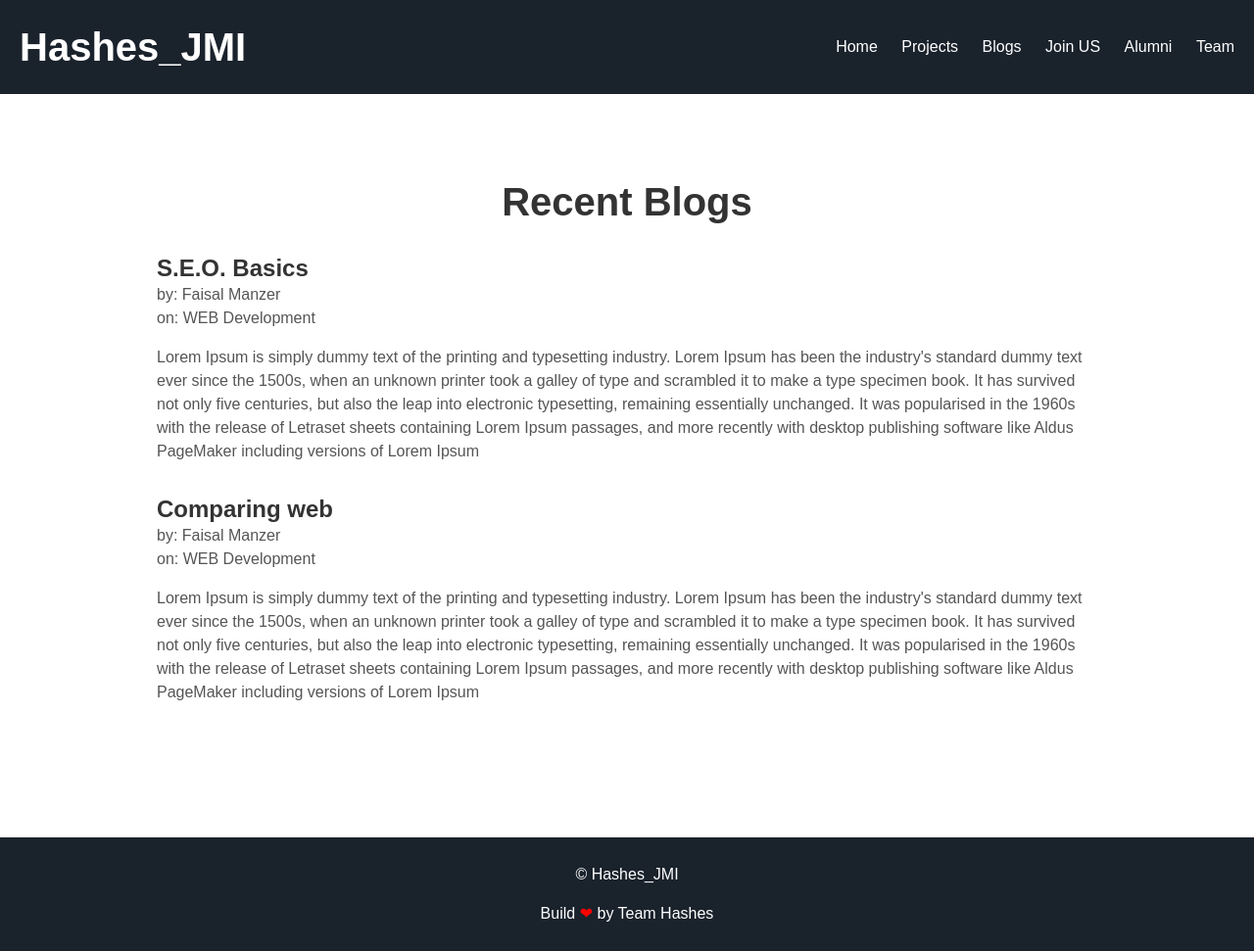
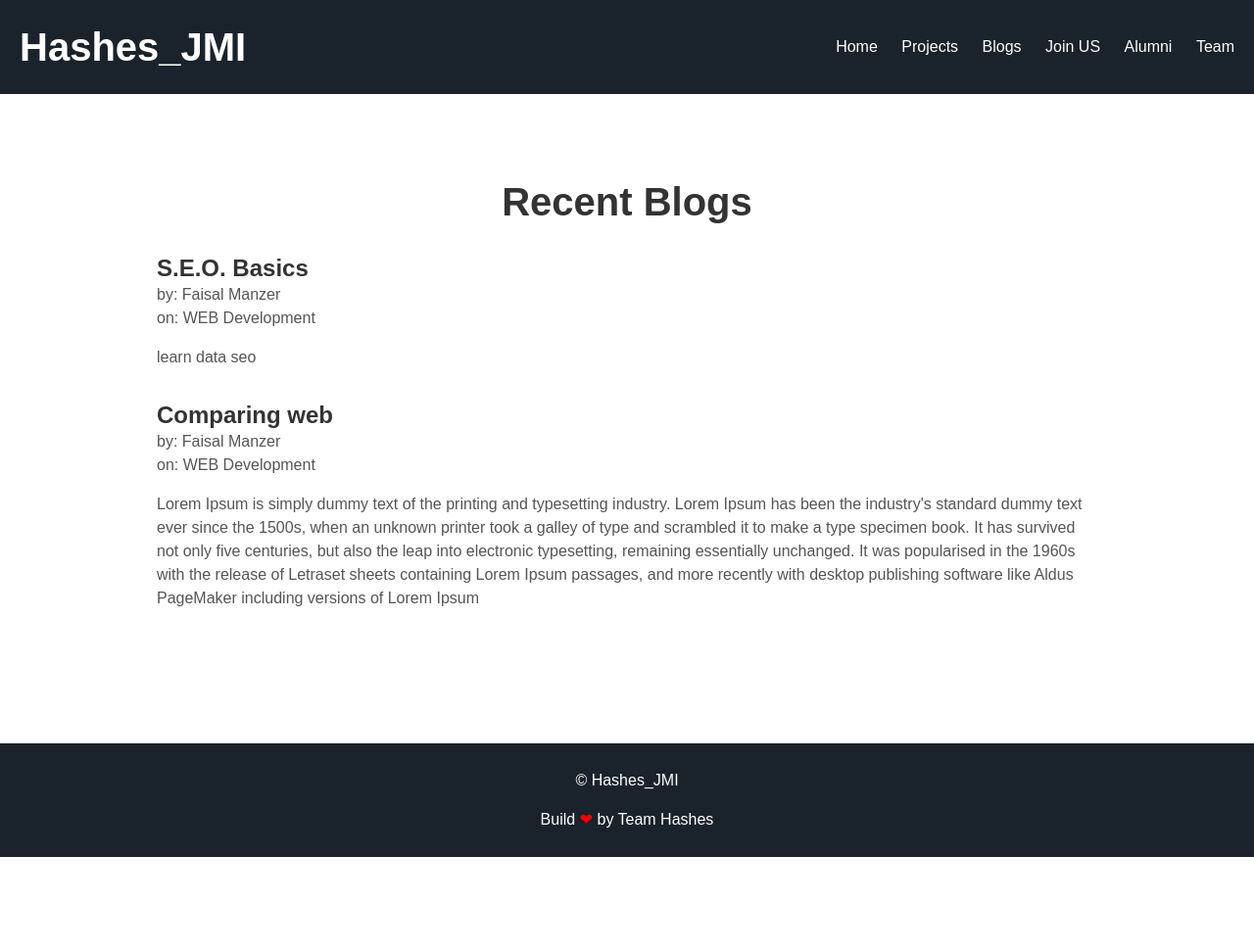
Before and after one commit to hashes-jmi/Hashes_2.0, a Jekyll site: the page built from blog/index.html, in a window 1280 px wide. Shown: the whole page at 98% size. Built offline with Jekyll 4.4.1, drawn with Linux system fonts in a browser that asks for light colours; some web fonts are replaced; after the commit the page ends 900 px from its top, so only the background shows below that.

Commit message:
Major bug fixed page.baseurl to site.baseurl

```diff
--- a/_data/projects.yml
+++ b/_data/projects.yml
@@ -1,11 +1,11 @@
 - title: Hack_JMI
   lang: Andoid, Web, Blochain, ML
-  description: "Lorem ipsum dolor sit amet, consectetur adipisicing elit, sed do eiusmod tempor incididunt ut labore et dolore magna aliqua. Ut enim ad minim veniam, quis nostrud exercitation ullamco laboris nisi ut aliquip ex ea commodo consequat."
+  description: "Lorem ipsum dolor sit amet"
   link: https://github.com/hashes-jmi/hack-jmi
   image: hackJMI.jpg
 
 - title: JMI_Robotics
   lang: PHP, Javascript
-  description: "Lorem ipsum dolor sit amet, consectetur adipisicing elit, sed do eiusmod tempor incididunt ut labore et dolore magna aliqua. Ut enim ad minim veniam, quis nostrud exercitation ullamco laboris nisi ut aliquip ex ea commodo consequat."
+  description: "Jamia's RoboClub official site."
   link: http://jmirobotics.co.in
   image: jmirobotics.jpg
--- a/_includes/icons.html
+++ b/_includes/icons.html
@@ -1,17 +1,17 @@
-<link rel="apple-touch-icon" sizes="57x57" href="{{page.baseurl}}/assets/images/fav/apple-icon-57x57.png">
-<link rel="apple-touch-icon" sizes="60x60" href="{{page.baseurl}}/assets/images/fav/apple-icon-60x60.png">
-<link rel="apple-touch-icon" sizes="72x72" href="{{page.baseurl}}/assets/images/fav/apple-icon-72x72.png">
-<link rel="apple-touch-icon" sizes="76x76" href="{{page.baseurl}}/assets/images/fav/apple-icon-76x76.png">
-<link rel="apple-touch-icon" sizes="114x114" href="{{page.baseurl}}/assets/images/fav/apple-icon-114x114.png">
-<link rel="apple-touch-icon" sizes="120x120" href="{{page.baseurl}}/assets/images/fav/apple-icon-120x120.png">
-<link rel="apple-touch-icon" sizes="144x144" href="{{page.baseurl}}/assets/images/fav/apple-icon-144x144.png">
-<link rel="apple-touch-icon" sizes="152x152" href="{{page.baseurl}}/assets/images/fav/apple-icon-152x152.png">
-<link rel="apple-touch-icon" sizes="180x180" href="{{page.baseurl}}/assets/images/fav/apple-icon-180x180.png">
-<link rel="icon" type="image/png" sizes="192x192" href="{{page.baseurl}}/assets/images/fav/android-icon-192x192.png">
-<link rel="icon" type="image/png" sizes="32x32" href="{{page.baseurl}}/assets/images/fav/favicon-32x32.png">
-<link rel="icon" type="image/png" sizes="96x96" href="{{page.baseurl}}/assets/images/fav/favicon-96x96.png">
-<link rel="icon" type="image/png" sizes="16x16" href="{{page.baseurl}}/assets/images/fav/favicon-16x16.png">
-<link rel="manifest" href="{{page.baseurl}}/manifest.json">
+<link rel="apple-touch-icon" sizes="57x57" href="{{site.baseurl}}/assets/images/fav/apple-icon-57x57.png">
+<link rel="apple-touch-icon" sizes="60x60" href="{{site.baseurl}}/assets/images/fav/apple-icon-60x60.png">
+<link rel="apple-touch-icon" sizes="72x72" href="{{site.baseurl}}/assets/images/fav/apple-icon-72x72.png">
+<link rel="apple-touch-icon" sizes="76x76" href="{{site.baseurl}}/assets/images/fav/apple-icon-76x76.png">
+<link rel="apple-touch-icon" sizes="114x114" href="{{site.baseurl}}/assets/images/fav/apple-icon-114x114.png">
+<link rel="apple-touch-icon" sizes="120x120" href="{{site.baseurl}}/assets/images/fav/apple-icon-120x120.png">
+<link rel="apple-touch-icon" sizes="144x144" href="{{site.baseurl}}/assets/images/fav/apple-icon-144x144.png">
+<link rel="apple-touch-icon" sizes="152x152" href="{{site.baseurl}}/assets/images/fav/apple-icon-152x152.png">
+<link rel="apple-touch-icon" sizes="180x180" href="{{site.baseurl}}/assets/images/fav/apple-icon-180x180.png">
+<link rel="icon" type="image/png" sizes="192x192" href="{{site.baseurl}}/assets/images/fav/android-icon-192x192.png">
+<link rel="icon" type="image/png" sizes="32x32" href="{{site.baseurl}}/assets/images/fav/favicon-32x32.png">
+<link rel="icon" type="image/png" sizes="96x96" href="{{site.baseurl}}/assets/images/fav/favicon-96x96.png">
+<link rel="icon" type="image/png" sizes="16x16" href="{{site.baseurl}}/assets/images/fav/favicon-16x16.png">
+<link rel="manifest" href="{{site.baseurl}}/manifest.json">
 <meta name="msapplication-TileColor" content="#212121">
-<meta name="msapplication-TileImage" content="{{page.baseurl}}/assets/images/fav/ms-icon-144x144.png">
+<meta name="msapplication-TileImage" content="{{site.baseurl}}/assets/images/fav/ms-icon-144x144.png">
 <meta name="theme-color" content="#212121">
--- a/_layouts/default.html
+++ b/_layouts/default.html
@@ -4,10 +4,10 @@
     <!-- Required meta tags -->
     <meta charset="utf-8">
     <meta name="viewport" content="width=device-width, initial-scale=1, shrink-to-fit=no">
-    <link rel="stylesheet" href="{{page.baseurl}}/assets/css/main.css">
+    <link rel="stylesheet" href="{{site.baseurl}}/assets/css/main.css">
   {% if page.css %}
       {% for css in page.css %}
-        <link rel="stylesheet" href="{{page.baseurl}}/assets/css/{{css}}.css">
+        <link rel="stylesheet" href="{{site.baseurl}}/assets/css/{{css}}.css">
       {% endfor %}
     {% endif %}
 
@@ -51,7 +51,7 @@
 </footer>
     {% if page.js %}
       {% for js in page.js %}
-        <script type="text/javascript" src="{{page.baseurl}}/assets/js/{{js}}.js"></script>
+        <script type="text/javascript" src="{{site.baseurl}}/assets/js/{{js}}.js"></script>
       {% endfor %}
     {% endif %}
   </body>
--- a/assets/css/main.scss
+++ b/assets/css/main.scss
@@ -281,7 +281,7 @@
 }
 
 .user-projects {
-  margin: 20px auto
+  margin: 20px 0;
 }
 
 .user-projects img {
--- a/blog/faisal-manzer/seo.md
+++ b/blog/faisal-manzer/seo.md
@@ -4,7 +4,7 @@
 date: 2018-05-28
 title: S.E.O. Basics
 category: WEB Development
-description: "Lorem Ipsum is simply dummy text of the printing and typesetting industry. Lorem Ipsum has been the industry's standard dummy text ever since the 1500s, when an unknown printer took a galley of type and scrambled it to make a type specimen book. It has survived not only five centuries, but also the leap into electronic typesetting, remaining essentially unchanged. It was popularised in the 1960s with the release of Letraset sheets containing Lorem Ipsum passages, and more recently with desktop publishing software like Aldus PageMaker including versions of Lorem Ipsum"
+description: "learn data seo"
 
 author: Faisal Manzer
 twitter: faisal_manzer
```
Also changed, not shown: projects/index.md (+1 -1 lines).
